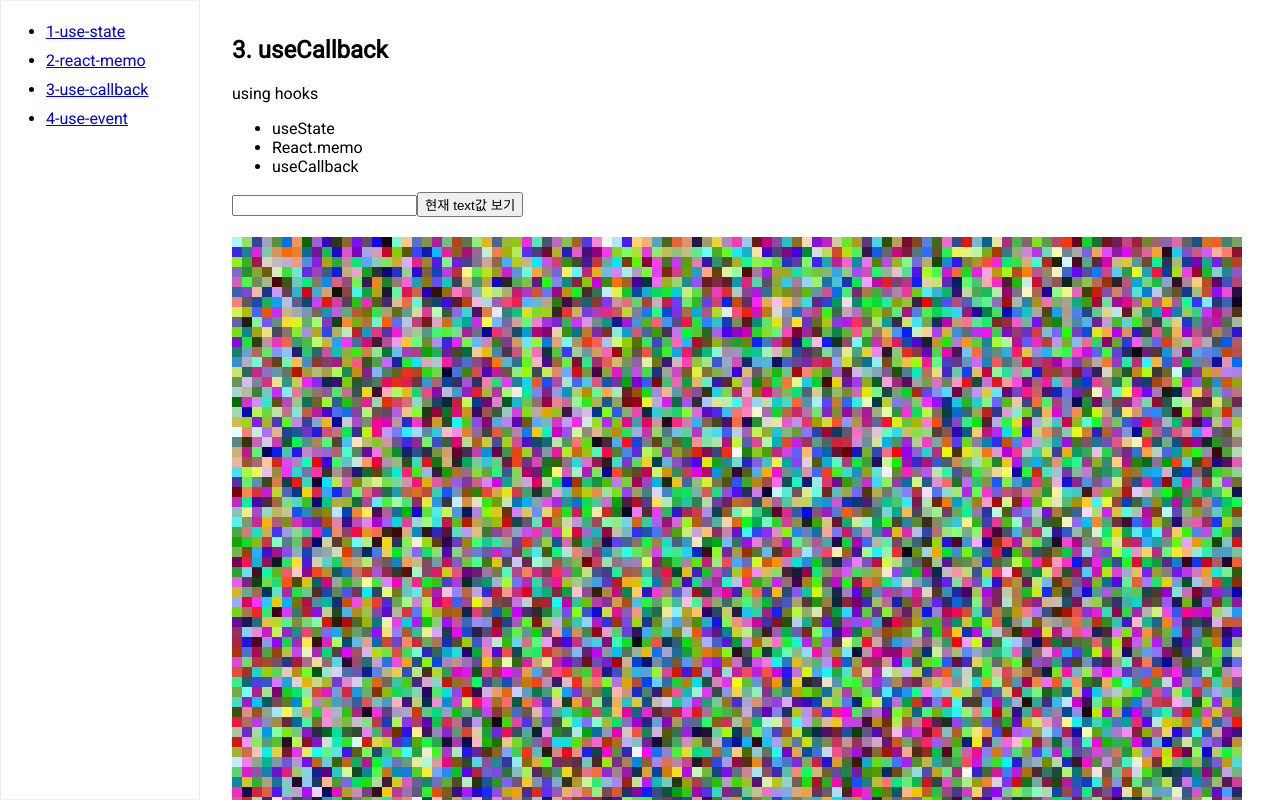
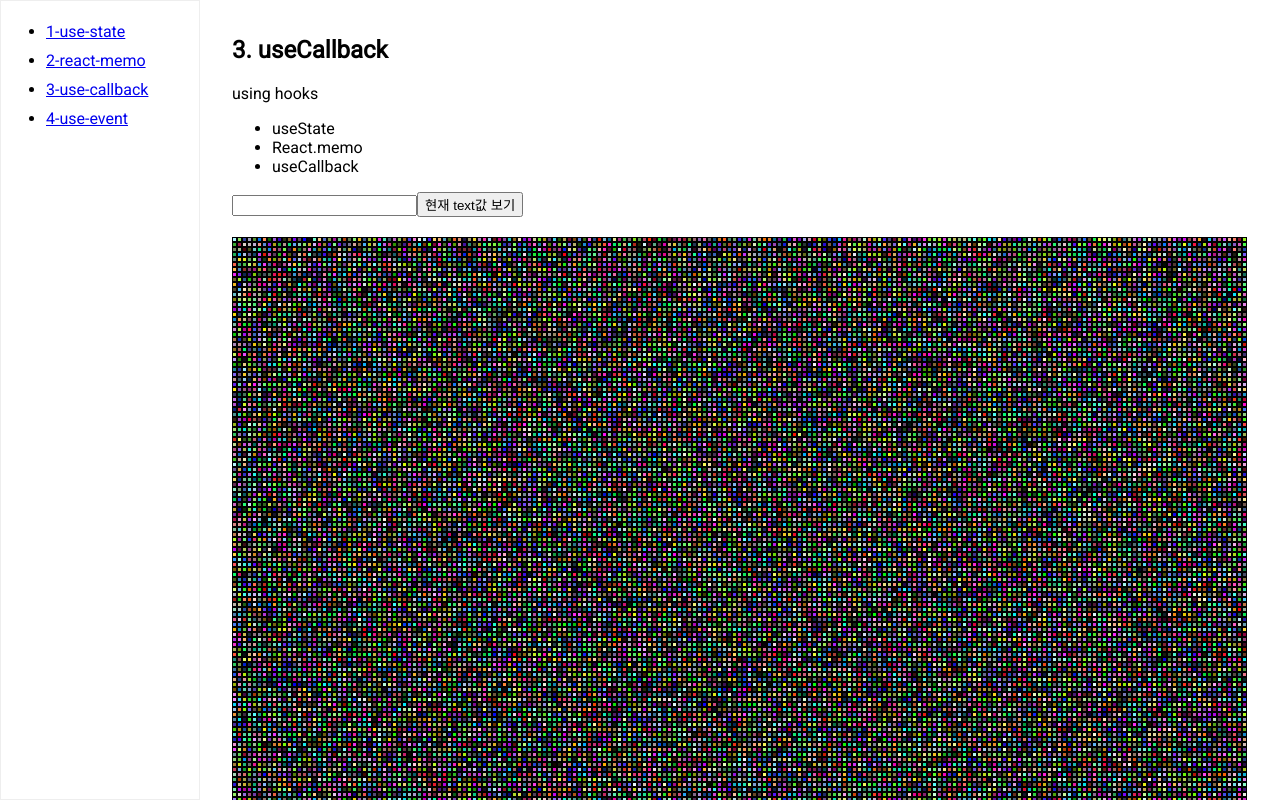
Before and after one commit to mugglim/use-event-hook, a Next.js app: page /3-use-callback in a window 1280 px wide. Shown: the top 800 px of the page. Built offline with nearby package versions, Linux system fonts and the light colour scheme.

Commit message:
feat: 색상의 개수를 50,000개로 변경

```diff
--- a/src/components/Expensive.tsx
+++ b/src/components/Expensive.tsx
@@ -1,7 +1,7 @@
 import { getColor } from '@utils';
 
 const getDummyList = () => {
-  return Array.from(new Array(20_000), (_, i) => [i, getColor()]);
+  return Array.from(new Array(50_000), (_, i) => [i, getColor()]);
 };
 
 const COLOR_LIST = getDummyList();
@@ -22,7 +22,12 @@ const Expensive = ({ onClick }: ExpensiveProps) => {
         {COLOR_LIST.map(([value, color], i) => (
           <div
             key={`${i}-${value}`}
-            style={{ width: 10, height: 10, backgroundColor: `${color}` }}
+            style={{
+              width: 5,
+              height: 5,
+              border: '1px solid #000',
+              backgroundColor: `${color}`,
+            }}
           />
         ))}
       </div>
```
